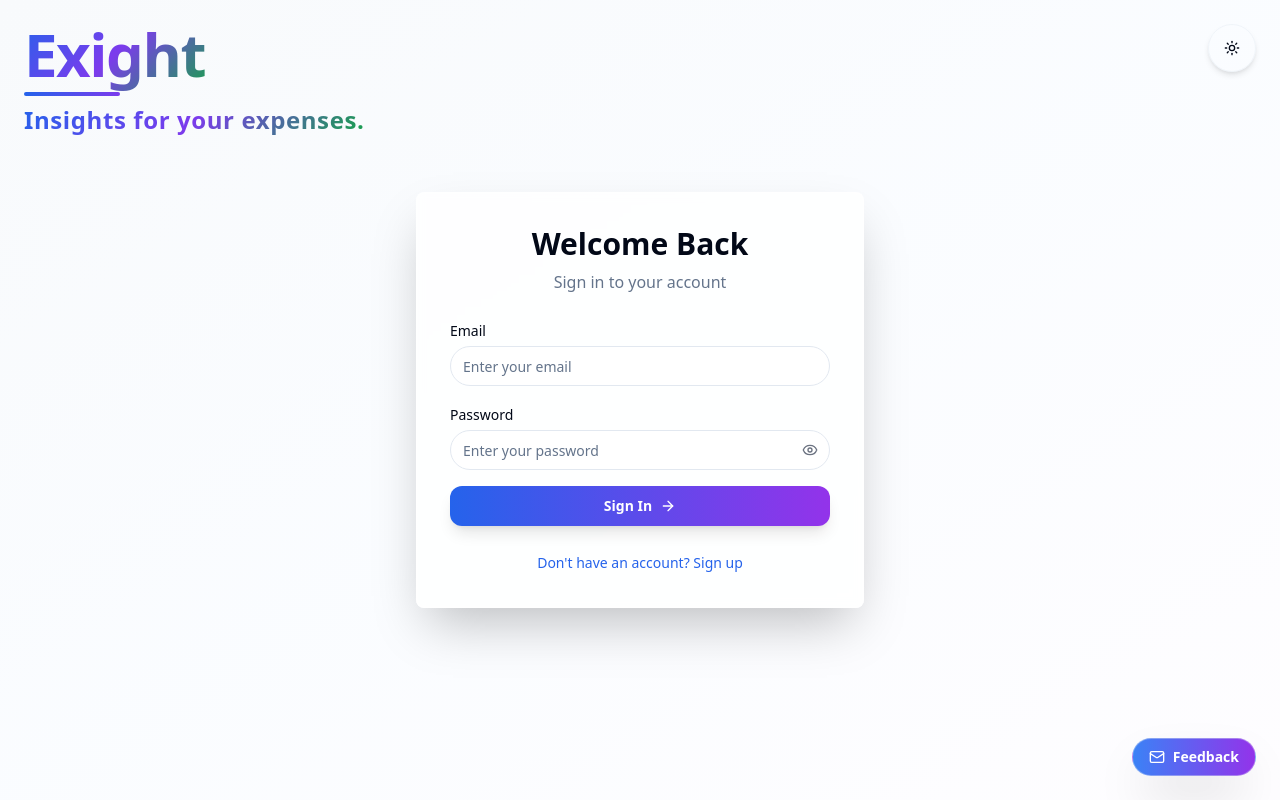
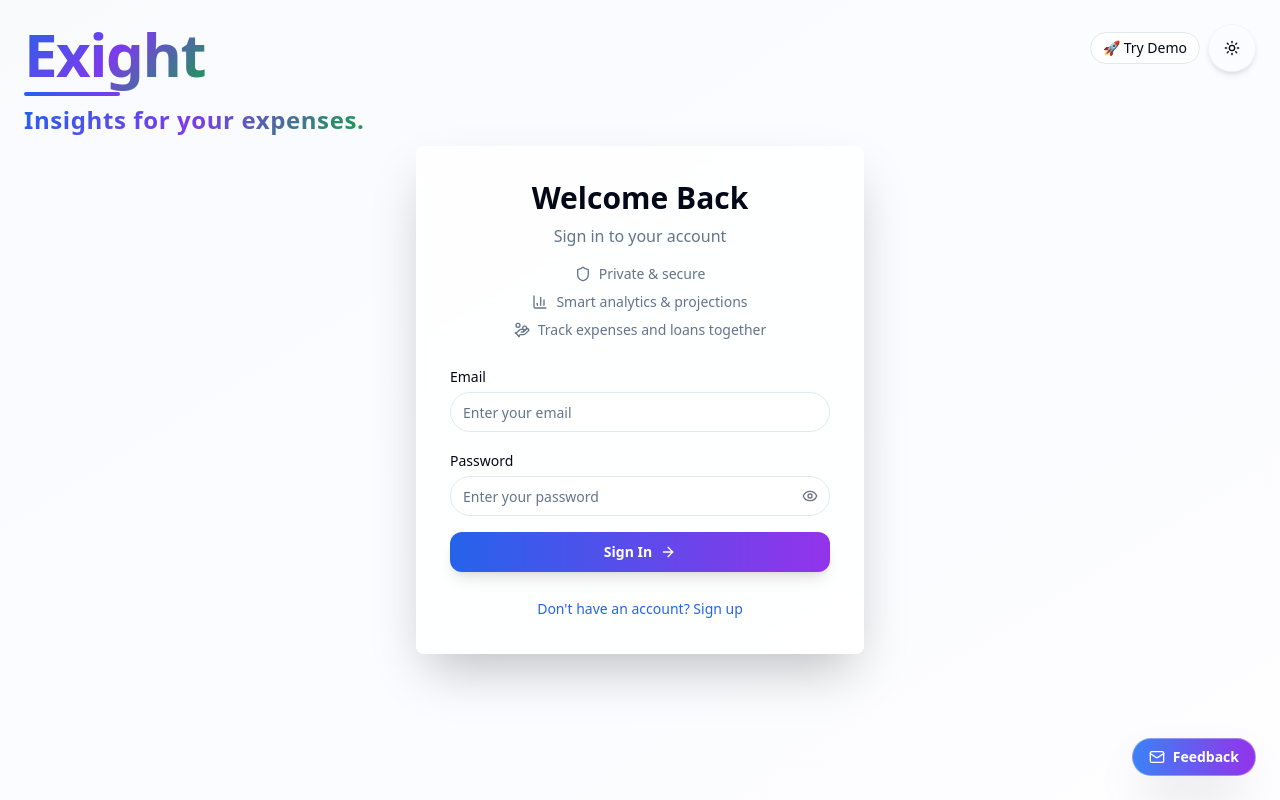
Before and after one commit to rescuedragon/exight2.0, a React (Vite) app: page /login in a window 1280 px wide. Built offline with nearby package versions, Linux system fonts and the light colour scheme.

Commit message:
feat(login): add Try Demo button near theme toggle; add subtle feature highlights; perf: preconnect hints

```diff
--- a/index.html
+++ b/index.html
@@ -9,6 +9,9 @@
     <meta name="apple-mobile-web-app-status-bar-style" content="black-translucent">
     <meta name="mobile-web-app-capable" content="yes">
     <meta name="format-detection" content="telephone=no">
+    <link rel="preconnect" href="https://dev.exight.in" crossorigin>
+    <link rel="preconnect" href="https://fonts.googleapis.com">
+    <link rel="preconnect" href="https://fonts.gstatic.com" crossorigin>
     <title>Exight</title>
     <meta name="description" content="Exight - Personal Expense Tracker" />
     <meta name="author" content="Exight" />
--- a/src/components/Login.tsx
+++ b/src/components/Login.tsx
@@ -152,8 +152,17 @@ const Login = () => {
         </p>
       </motion.div>
 
-      {/* Theme Toggle */}
-      <div className="fixed top-6 right-6 z-50">
+      {/* Theme Toggle + Try Demo */}
+      <div className="fixed top-6 right-6 z-50 flex items-center gap-2">
+        <Button
+          onClick={handleDemoMode}
+          variant="outline"
+          size="sm"
+          className="rounded-full px-3 h-8 hidden sm:inline-flex"
+          title="Try demo without creating an account"
+        >
+          🚀 Try Demo
+        </Button>
         <ThemeToggle />
       </div>
 
@@ -170,13 +179,26 @@ const Login = () => {
           {/* Login/Register Form */}
           <Card className="backdrop-blur-sm bg-white/80 dark:bg-gray-900/80 border-2 border-white/20 shadow-2xl">
             <CardContent className="p-8">
-              <div className="text-center mb-6">
+              <div className="text-center mb-4">
                 <h2 className="text-3xl font-bold text-foreground mb-2">
                   {isLogin ? "Welcome Back" : "Create Account"}
                 </h2>
                 <p className="text-muted-foreground">
                   {isLogin ? "Sign in to your account" : "Start managing your expenses"}
                 </p>
+              </div>
+
+              {/* Subtle feature highlights */}
+              <div className="mb-6 grid grid-cols-1 gap-2 text-sm text-muted-foreground">
+                <div className="flex items-center gap-2 justify-center">
+                  <Shield className="h-4 w-4" /> Private & secure
+                </div>
+                <div className="flex items-center gap-2 justify-center">
+                  <BarChart3 className="h-4 w-4" /> Smart analytics & projections
+                </div>
+                <div className="flex items-center gap-2 justify-center">
+                  <HandCoins className="h-4 w-4" /> Track expenses and loans together
+                </div>
               </div>
 
               {error && (
```
